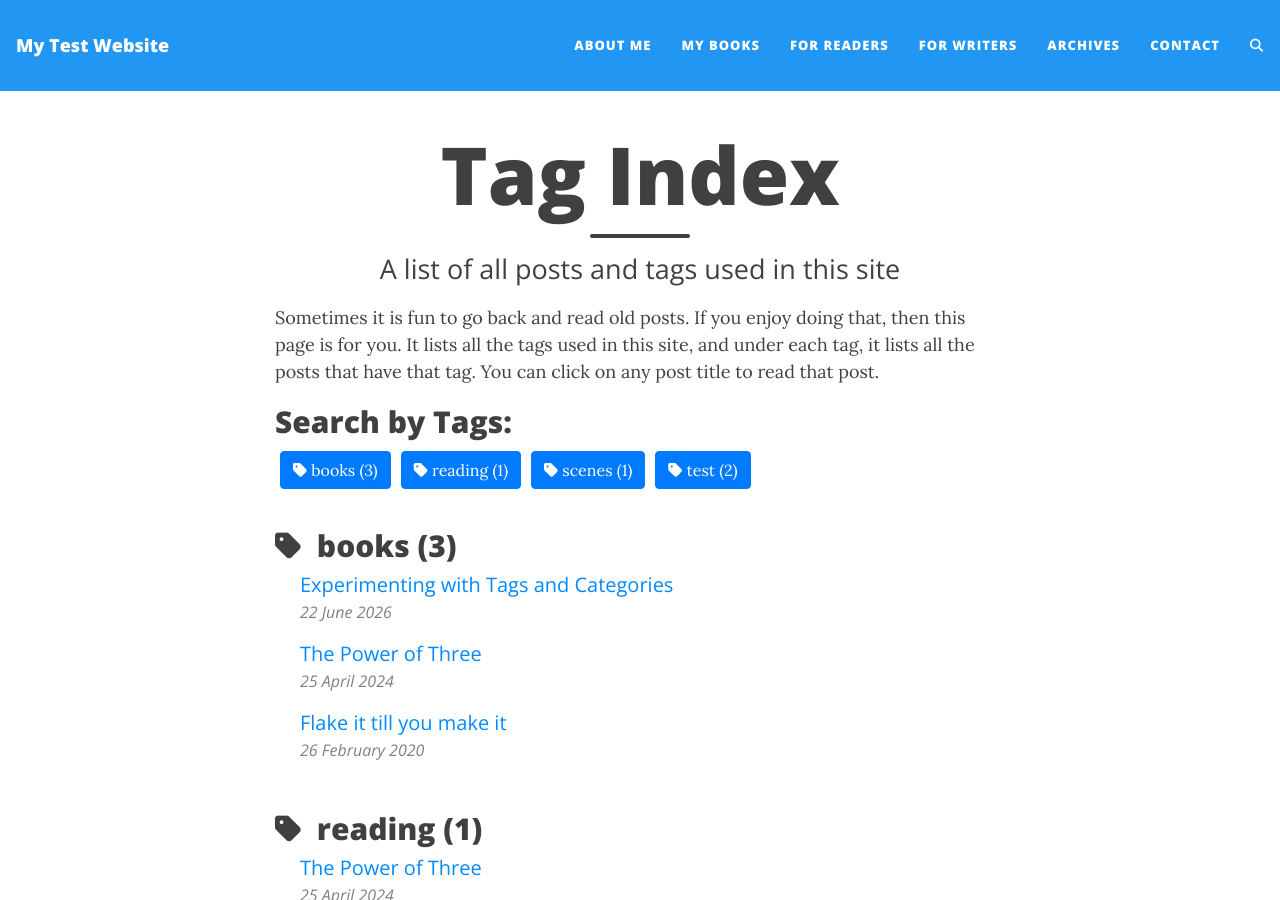
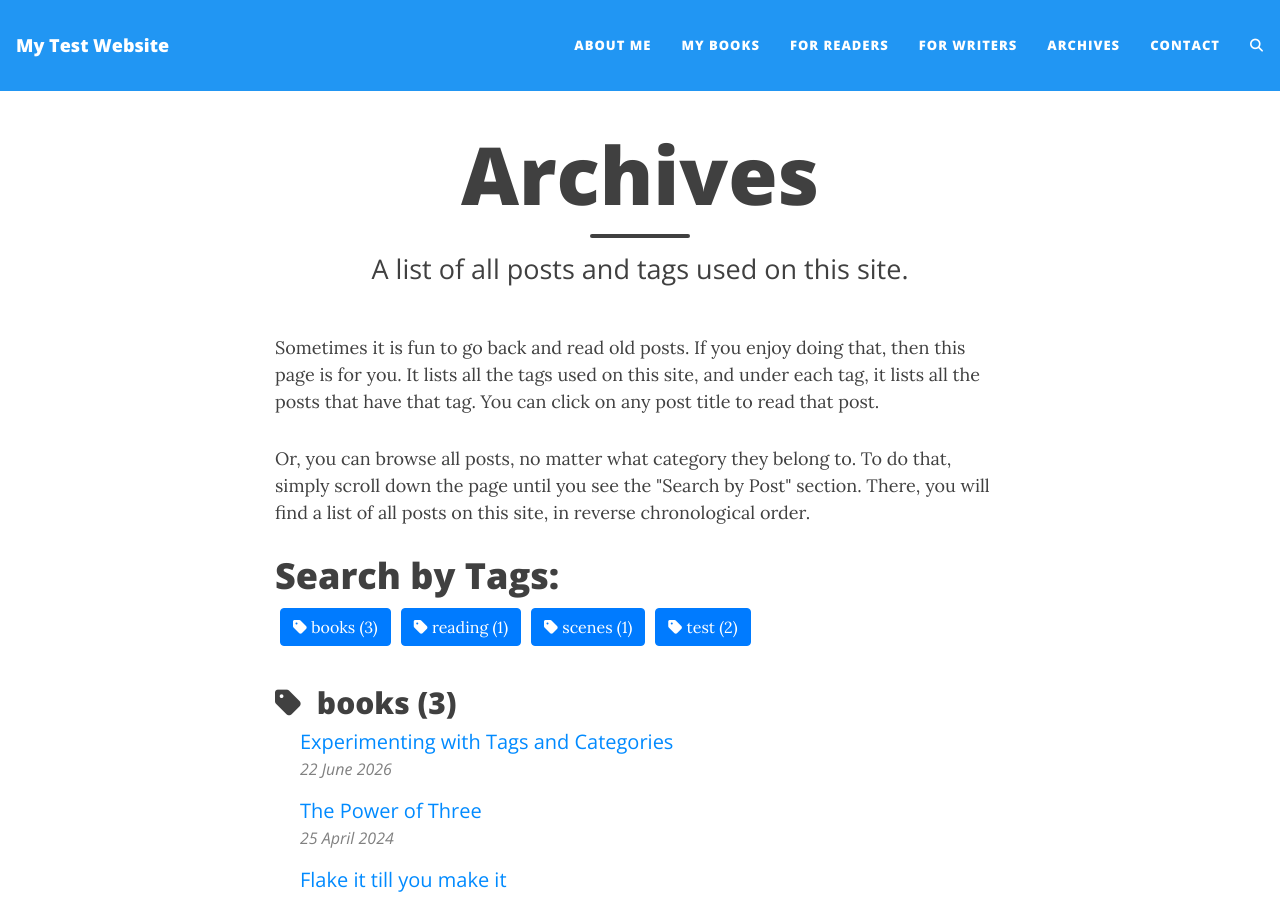
Before and after one commit to jd31122025-design/myblog, a Jekyll site: the page built from archives.html, in a window 1280 px wide and 900 px high. Built offline with Jekyll 4.4.1, drawn with Linux system fonts in a browser that asks for light colours; comment, search, counter and statistics services are not loaded.

Commit message:
Update archives.html

```diff
--- a/archives.html
+++ b/archives.html
@@ -1,14 +1,18 @@
 ---
 layout: page
-title: 'Tag Index'
-subtitle: A list of all posts and tags used in this site
+title: 'Archives'
+subtitle: A list of all posts and tags used on this site.
 ---
 
-Sometimes it is fun to go back and read old posts. If you enjoy doing that, then this page is for you.
-It lists all the tags used in this site, and under each tag, it lists all the posts that have that tag.
-You can click on any post title to read that post.
+<p>Sometimes it is fun to go back and read old posts. If you enjoy doing that, then this page is for you.
+It lists all the tags used on this site, and under each tag, it lists all the posts that have that tag.
+You can click on any post title to read that post.</p>
 
-<h2>Search by Tags:</h2>
+<p>Or, you can browse all posts, no matter what category they belong to. To do that, simply scroll down the page
+until you see the "Search by Post" section. There, you will find a list of all posts on this site, in reverse
+chronological order.</p>
+
+<h1>Search by Tags:</h1>
 
 {% assign date_format = site.date_format | default: "%B %-d, %Y" %}
 
@@ -42,7 +46,7 @@ You can click on any post title to read that post.
 {%- endfor -%}
 </div>
 
-<h2>Search by Post:</h2>
+<h1>Search by Post:</h1>
 
 <ul>
   {% for post in site.posts %}
```
